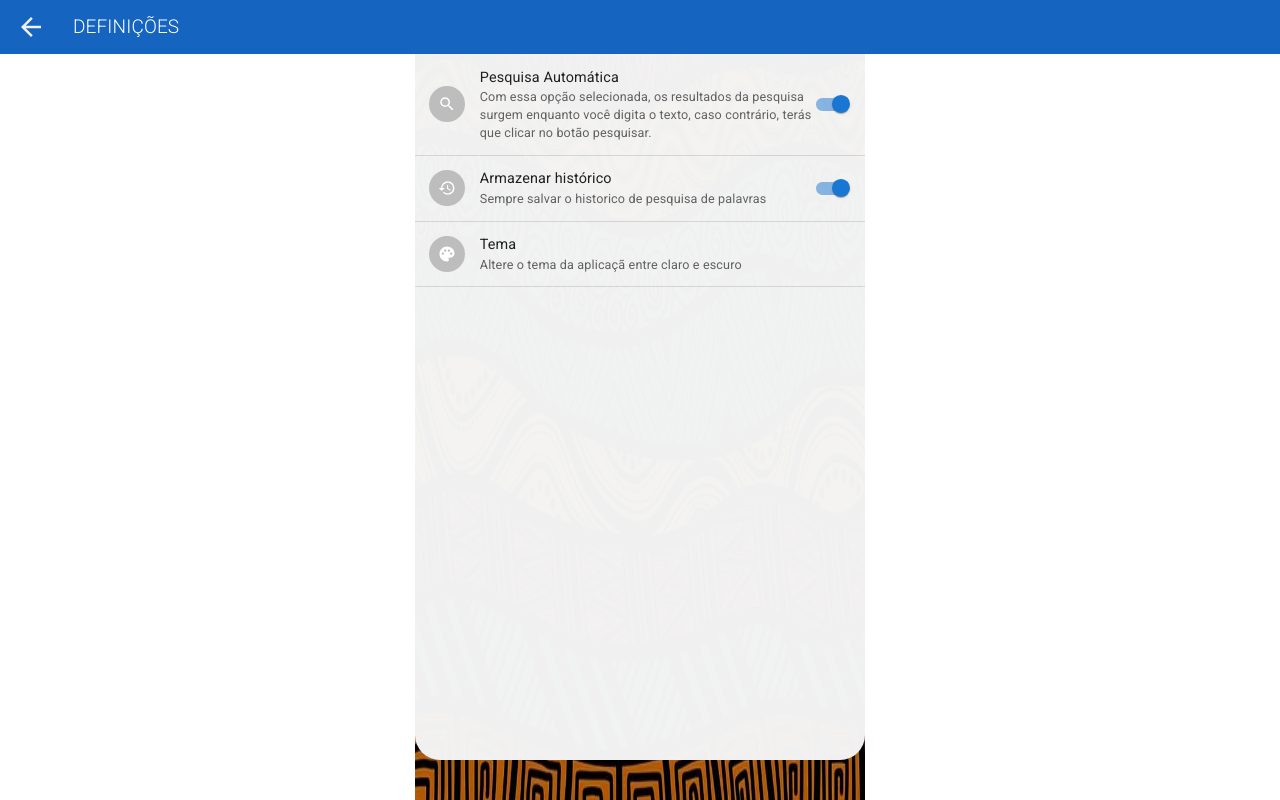
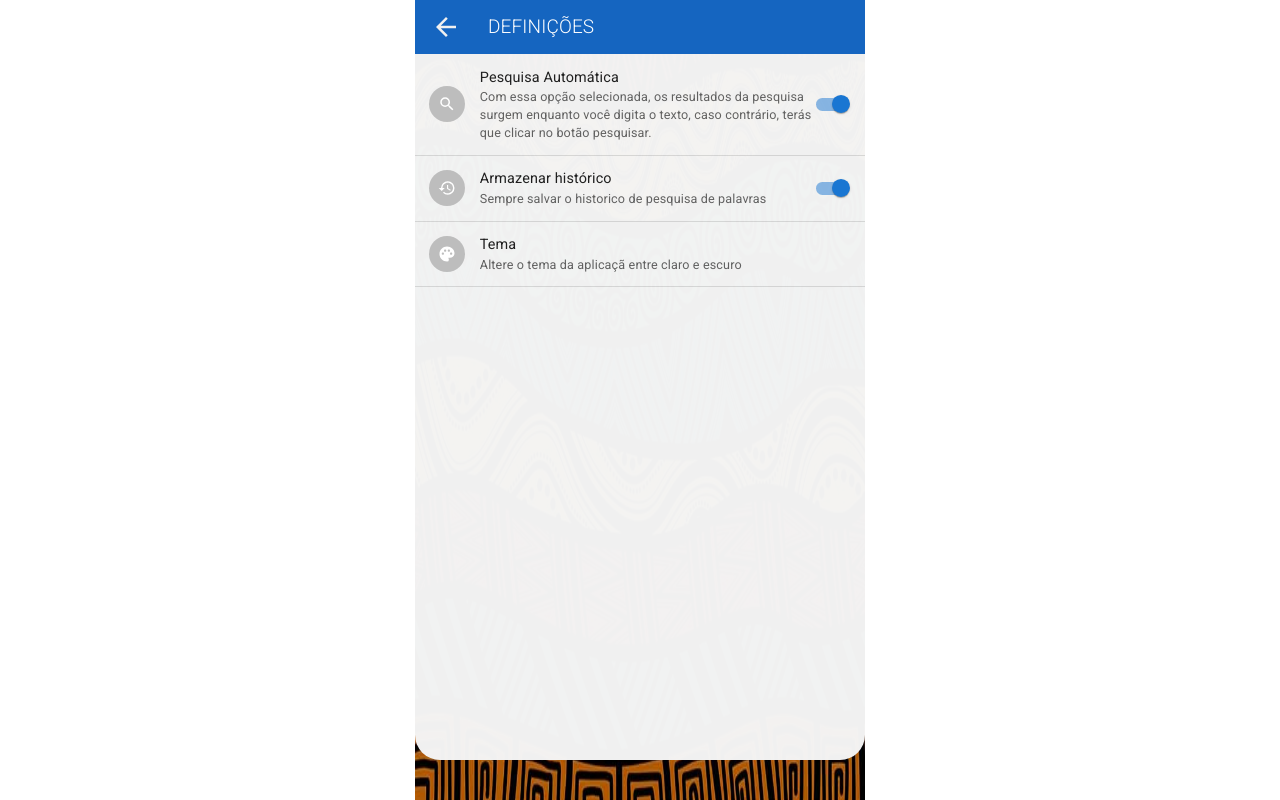
Before and after one commit to Francisco-Fetapi/portuguese-umbundo-dictionary, a React (Vite) app: page /definicoes in a window 1280 px wide. Built offline with nearby package versions, Linux system fonts and the light colour scheme.

Commit message:
feat: DatabaseProvider created

```diff
--- a/src/App.tsx
+++ b/src/App.tsx
@@ -4,6 +4,7 @@ import store from "./store/App.store";
 import { Provider } from "react-redux";
 import Routes from "./routes";
 import { AppContainer } from "./styles/General";
+import DatabaseProvider from "./contexts/DatabaseProvider";
 
 function App() {
   return (
@@ -11,7 +12,9 @@ function App() {
       <Layout>
         <SnackbarProvider maxSnack={3}>
           <AppContainer>
-            <Routes />
+            <DatabaseProvider>
+              <Routes />
+            </DatabaseProvider>
           </AppContainer>
         </SnackbarProvider>
       </Layout>
--- a/src/components/PageHeader.tsx
+++ b/src/components/PageHeader.tsx
@@ -25,8 +25,10 @@ export default function PageHeader({
             bgcolor: "primary.dark",
             position: "fixed",
             top: 0,
-            left: 0,
-            right: 0,
+            // left: 0,
+            // right: 0,
+            width: "100%",
+            maxWidth: "var(--max-width)",
             zIndex: 9,
           }}
         >
--- /dev/null
+++ b/src/contexts/DatabaseProvider.tsx
@@ -0,0 +1,26 @@
+import React, { createContext, useEffect, useState } from "react";
+import { IWord } from "../database/IWord";
+import wordsJson from "../database/words.json";
+
+interface IDatabase {
+  words: IWord[];
+}
+interface DatabaseProviderProps {
+  children: React.ReactNode;
+}
+
+export const DatabaseContext = createContext<Partial<IDatabase>>({});
+
+export default function DatabaseProvider({ children }: DatabaseProviderProps) {
+  const [words, setWords] = useState<IWord[]>([]);
+
+  useEffect(() => {
+    setWords(wordsJson as IWord[]);
+  }, []);
+
+  return (
+    <DatabaseContext.Provider value={{ words }}>
+      {children}
+    </DatabaseContext.Provider>
+  );
+}
```
Also changed, not shown: src/database/IWord.ts (+4 -4 lines).
